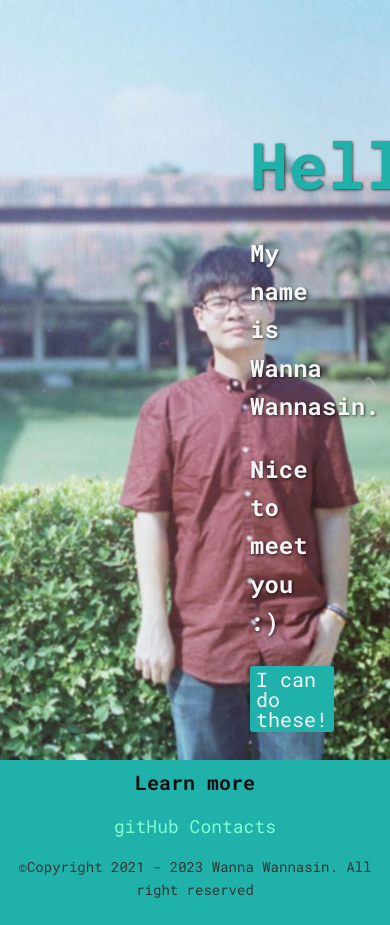
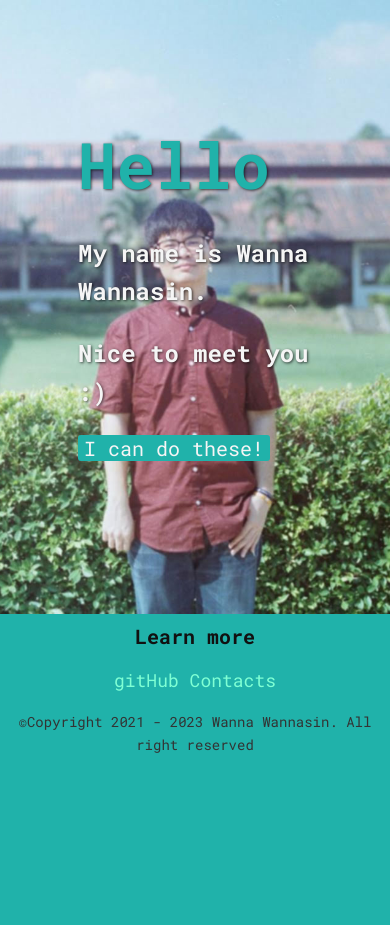
Before and after one commit to DIALQGUE/DjangoTutorial, a Django app: page / in a window 390 px wide; the page is wider, and only the part inside the window is pictured. Shown: the part 64-989 px from the top of that part. After the commit the page ends 817 px from the top of that part, so only its background shows below. Run offline with Django 4.2, Linux system fonts and the light colour scheme.

Commit message:
modify home max-width/padding for phone display

```diff
--- a/appGeneral/static/appGeneral/main.css
+++ b/appGeneral/static/appGeneral/main.css
@@ -245,7 +245,8 @@ input[type = "text"]:focus {
     background-repeat: no-repeat;
     min-height: 70vh;
     max-height: 90vh;
-    padding: 120px 250px;
+    max-width: 100vw;
+    padding: 120px 20vw;
     flex-grow: 1;
 }
 
```
